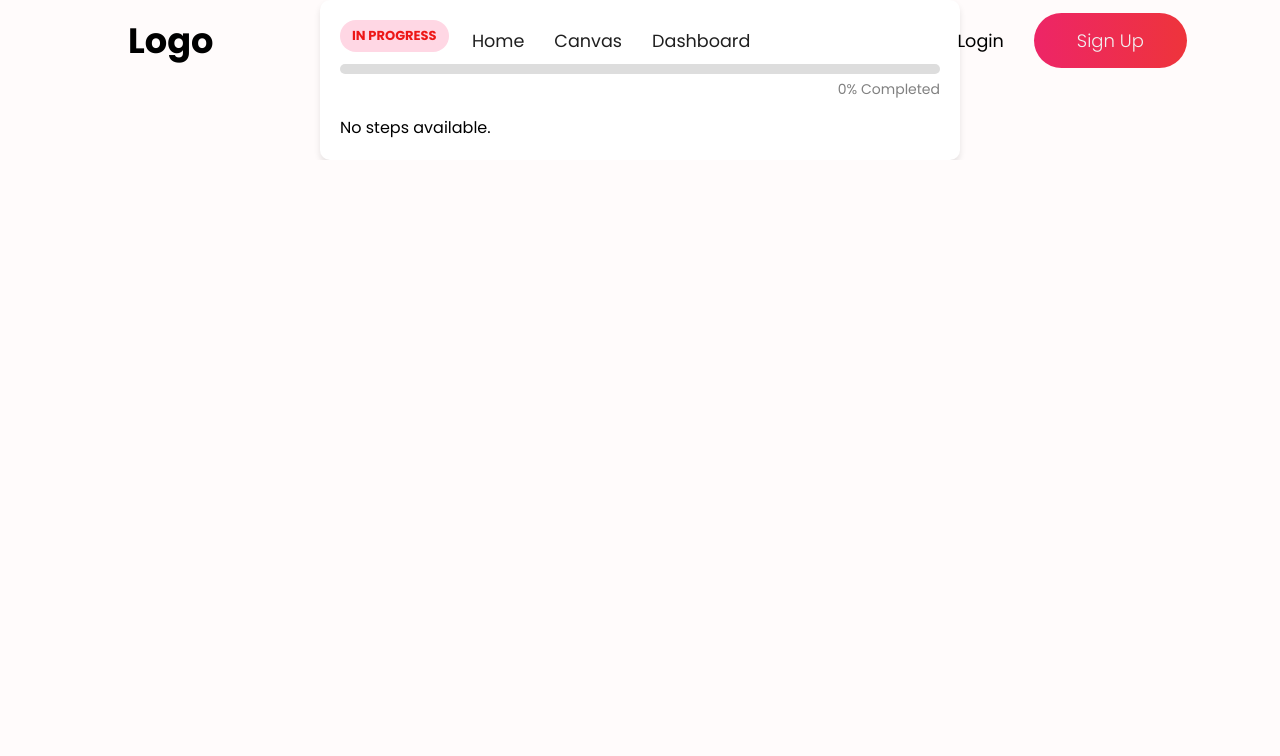
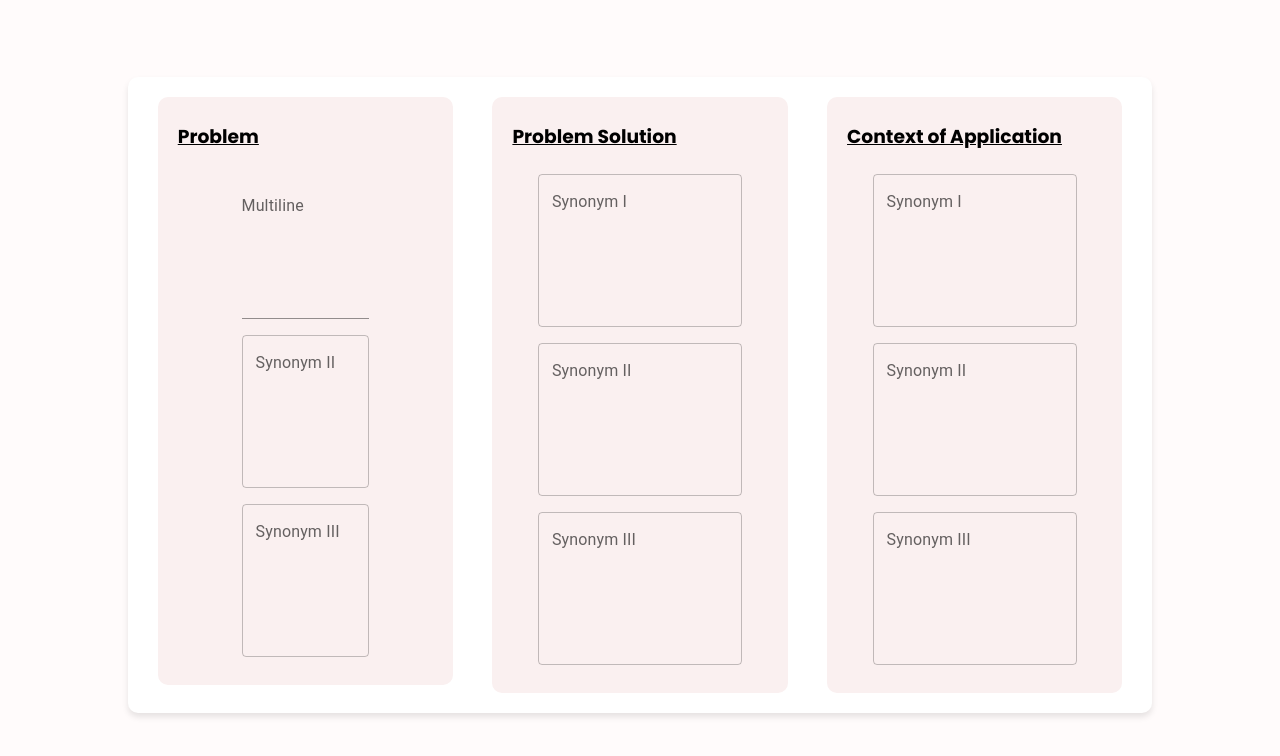
Before and after one commit to usman2335/Startovate_FYP, a React (Vite) app in the folder frontend/: page /test in a window 1280 px wide. Shown: the top 756 px of the page. Built offline with nearby package versions, Linux system fonts and the light colour scheme.

Commit message:
making of template 9 incomplete

```diff
--- a/frontend/src/App.jsx
+++ b/frontend/src/App.jsx
@@ -3,7 +3,7 @@ import LandingPage from "./pages/LandingPage";
 import SignupPage from "./pages/SignupPage";
 import CanvasPage from "./pages/CanvasPage";
 import TestPage from "./pages/TestPage";
-import Testpage1 from "./pages/Testpage1";
+// import Testpage1 from "./pages/Testpage1";
 
 function App() {
   return (
@@ -12,7 +12,7 @@ function App() {
         <Routes>
           <Route path="/" element={<LandingPage />} />
           <Route path="/signup" element={<SignupPage />} />
-          <Route path="/test" element={<Testpage1 />} />
+          <Route path="/test" element={<TestPage></TestPage>} />
           <Route path="/canvas" element={<CanvasPage />} />
           <Route path="/test1" element={<TestPage />} />
         </Routes>
--- a/frontend/src/CSS/Template6.css
+++ b/frontend/src/CSS/Template6.css
@@ -1,12 +1,11 @@
 .container {
-<<<<<<< HEAD
   margin-top: 6%;
   margin-bottom: 3%;
 
   background: white;
   border-radius: 10px;
   box-shadow: 0 4px 6px rgba(0, 0, 0, 0.1);
-  width: 50%;
+  width: 60%;
 }
 
 h3 {
@@ -22,14 +21,12 @@
   margin-bottom: 15px;
 }
 
-
 .label1 {
   text-align: left;
   margin-left: 1%;
   display: block;
   font-weight: normal;
 }
-
 
 .form-group {
   display: flex;
@@ -59,7 +56,6 @@
   box-shadow: 0 0 5px rgba(0, 123, 255, 0.3);
 }
 
-
 .row {
   display: flex;
   justify-content: space-between;
@@ -75,7 +71,8 @@
   margin-bottom: 5px;
 }
 
-  input, textarea {
+input,
+textarea {
   width: 100%;
   padding: 8px;
   border: 1px solid #ccc;
@@ -97,7 +94,8 @@ table {
   background: #f9f9f9;
 }
 
-th, td {
+th,
+td {
   border: 1px solid #ddd;
   padding: 12px;
 }
@@ -123,15 +121,14 @@ td label {
   gap: 5px;
   font-size: 14px;
 }
-=======
-    width: 60%;
+/* width: 60%;
     margin: auto;
     text-align: center;
     font-family: Arial, sans-serif;
     position: relative;
     padding: 20px;
   }
-
+   */
 .template-title {
   color: #8b0000;
   font-weight: bold;
@@ -175,5 +172,3 @@ td label {
   justify-content: center;
   gap: 10px;
 }
-
->>>>>>> 0d4f33fd8c67f2a7800b06beef1bbbbc4156a0ef
--- /dev/null
+++ b/frontend/src/CSS/Template9.css
@@ -0,0 +1,34 @@
+.container {
+  margin: 6% auto;
+  background: white;
+  border-radius: 10px;
+  box-shadow: 0 4px 6px rgba(0, 0, 0, 0.1);
+  width: 80%;
+  padding: 20px;
+  display: flex;
+  gap: 20px;
+  justify-content: space-around;
+  align-items: flex-start;
+}
+
+/* Individual Column Styling */
+.column {
+  background: rgb(250, 240, 240);
+  border-radius: 10px;
+  padding: 20px;
+  width: 30%;
+  min-height: 200px;
+  text-align: center;
+}
+
+/* Responsive Design */
+@media (max-width: 768px) {
+  .container {
+    flex-direction: column;
+    align-items: center;
+  }
+
+  .column {
+    width: 90%;
+  }
+}
--- /dev/null
+++ b/frontend/src/components/Templates/Literature Search/Template9.jsx
@@ -0,0 +1,123 @@
+import React from "react";
+import Box from "@mui/material/Box";
+import TextField from "@mui/material/TextField";
+import "../../../CSS/Template9.css";
+
+const Template9 = () => {
+  return (
+    <div className="container">
+      {/* Column 1: Problem */}
+      <div className="column">
+        <h3>Problem</h3>
+        <Box
+          component="form"
+          sx={{
+            "& > :not(style)": { m: 1, width: "50%" },
+            display: "flex",
+            flexDirection: "column",
+            alignItems: "center",
+          }}
+          noValidate
+          autoComplete="off"
+        >
+          <TextField
+            id="standard-multiline-flexible"
+            label="Multiline"
+            multiline
+            variant="standard"
+          />
+          <TextField
+            label="Synonym II"
+            variant="outlined"
+            multiline
+            minRows={1}
+          />
+          <TextField
+            label="Synonym III"
+            variant="outlined"
+            multiline
+            minRows={1}
+            maxRows={5}
+          />
+        </Box>
+      </div>
+
+      {/* Column 2: Problem Solution */}
+      <div className="column">
+        <h3>Problem Solution</h3>
+        <Box
+          component="form"
+          sx={{
+            "& > :not(style)": { m: 1, width: "80%" },
+            display: "flex",
+            flexDirection: "column",
+            alignItems: "center",
+          }}
+          noValidate
+          autoComplete="off"
+        >
+          <TextField
+            label="Synonym I"
+            variant="outlined"
+            multiline
+            minRows={1}
+            maxRows={5}
+          />
+          <TextField
+            label="Synonym II"
+            variant="outlined"
+            multiline
+            minRows={1}
+            maxRows={5}
+          />
+          <TextField
+            label="Synonym III"
+            variant="outlined"
+            multiline
+            minRows={1}
+            maxRows={5}
+          />
+        </Box>
+      </div>
+
+      <div className="column">
+        <h3>Context of Application</h3>
+        <Box
+          component="form"
+          sx={{
+            "& > :not(style)": { m: 1, width: "80%" },
+            display: "flex",
+            flexDirection: "column",
+            alignItems: "center",
+          }}
+          noValidate
+          autoComplete="off"
+        >
+          <TextField
+            label="Synonym I"
+            variant="outlined"
+            multiline
+            minRows={1}
+            maxRows={5}
+          />
+          <TextField
+            label="Synonym II"
+            variant="outlined"
+            multiline
+            minRows={1}
+            maxRows={5}
+          />
+          <TextField
+            label="Synonym III"
+            variant="outlined"
+            multiline
+            minRows={1}
+            maxRows={5}
+          />
+        </Box>
+      </div>
+    </div>
+  );
+};
+
+export default Template9;
--- a/frontend/src/components/Templates/Problem Identification/Template6.jsx
+++ b/frontend/src/components/Templates/Problem Identification/Template6.jsx
@@ -22,7 +22,7 @@ const ProblemInvestigation = () => {
       <Box
         component="form"
         sx={{
-          "& > :not(style)": { m: 1, width: "30ch" },
+          "& > :not(style)": { m: 1, width: "50%" },
           display: "flex",
         }}
         noValidate
@@ -39,7 +39,7 @@ const ProblemInvestigation = () => {
       <Box
         component="form"
         sx={{
-          "& > :not(style)": { m: 1, width: "35ch" },
+          "& > :not(style)": { m: 1, width: "100%" },
           display: "flex",
         }}
         noValidate
@@ -72,7 +72,7 @@ const ProblemInvestigation = () => {
         sx={{
           "& .MuiTextField-root": { m: 1, width: "100%" },
           display: "flex",
-          width: "100%", // Ensures the Box takes full width
+          //width: "100%", // Ensures the Box takes full width
         }}
         noValidate
         autoComplete="off"
@@ -81,7 +81,7 @@ const ProblemInvestigation = () => {
           id="outlined-textarea"
           label="Two Minute Story"
           multiline
-          fullWidth // Ensures TextField takes full width
+          // fullWidth // Ensures TextField takes full width
         />
       </Box>
       <Box
@@ -109,7 +109,7 @@ const ProblemInvestigation = () => {
           "& .MuiTextField-root": { m: 1, width: "100%" },
           display: "flex",
           flexDirection: "column", // Stack elements vertically
-          width: "100%", // Ensures the Box takes full width
+          //width: "100%", // Ensures the Box takes full width
         }}
         noValidate
         autoComplete="off"
--- a/frontend/src/pages/TestPage.jsx
+++ b/frontend/src/pages/TestPage.jsx
@@ -1,5 +1,5 @@
-// // import React from "react";
-// // import Navbar from "../components/Navbar";
+import React from "react";
+// import Navbar from "../components/Navbar";
 // // // import CreateNewCanvasModal from "../components/CreateNewCanvasModal";
 // // // import Template1 from "../components/Templates/Problem Identification/Template1";
 // // // import Template2 from "../components/Templates/Problem Identification/Template2";
@@ -10,15 +10,18 @@
 // // import ProblemInvestigation from "../components/Templates/Template3";
 // // import StakeholderMapping from "../components/Templates/Template2";
 
+import Template9 from "../components/Templates/Literature Search/Template9";
+
 const TestPage = () => {
   return (
     <>
-      <Navbar />
+      {/* <Navbar /> */}
       <div>
         {/* <Checklist1></Checklist1> */}
         {/* <Template1></Template1> */}
         {/* <ProblemInvestigation></ProblemInvestigation> */}
         {/* <StakeholderMapping></StakeholderMapping> */}
+        <Template9></Template9>
       </div>
     </>
   );
```
Also changed, not shown: frontend/src/CSS/Template5.css (+13 -6 lines). Lines whose indentation alone changed are shown as unchanged.
